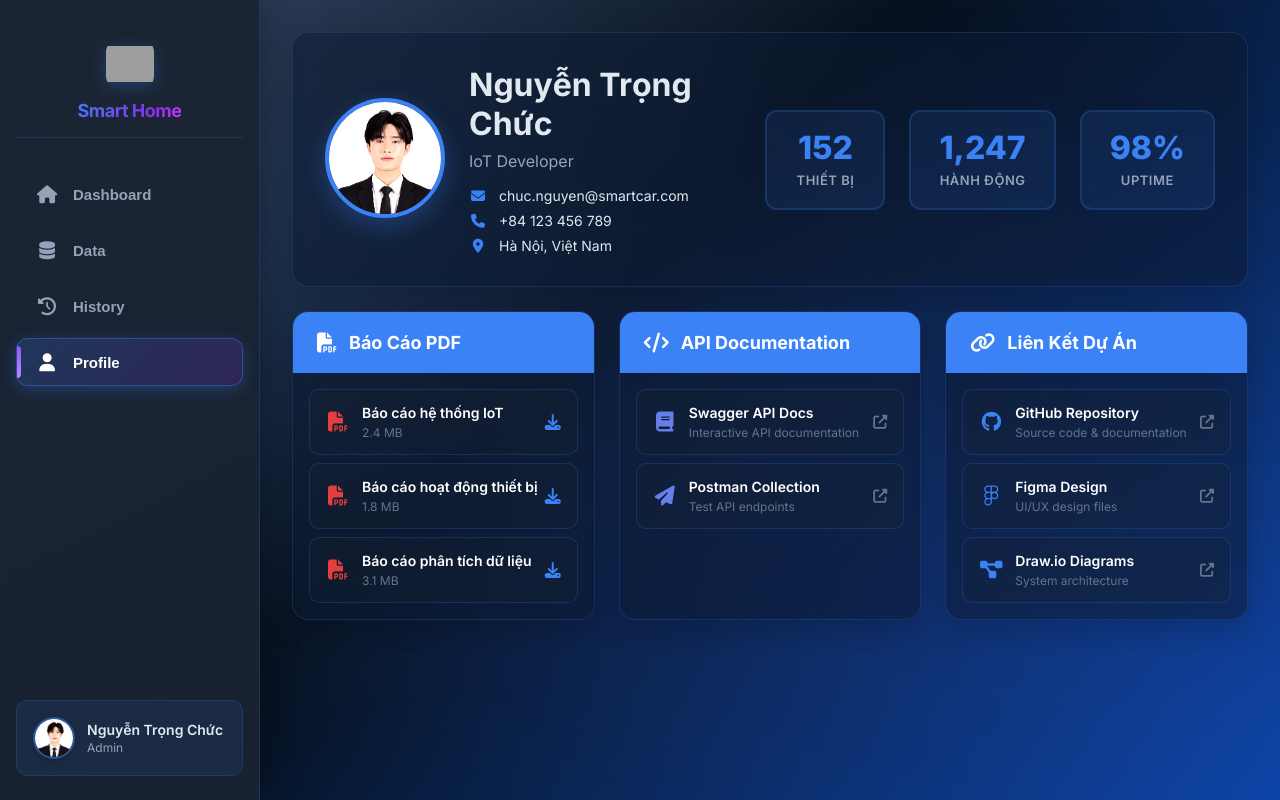
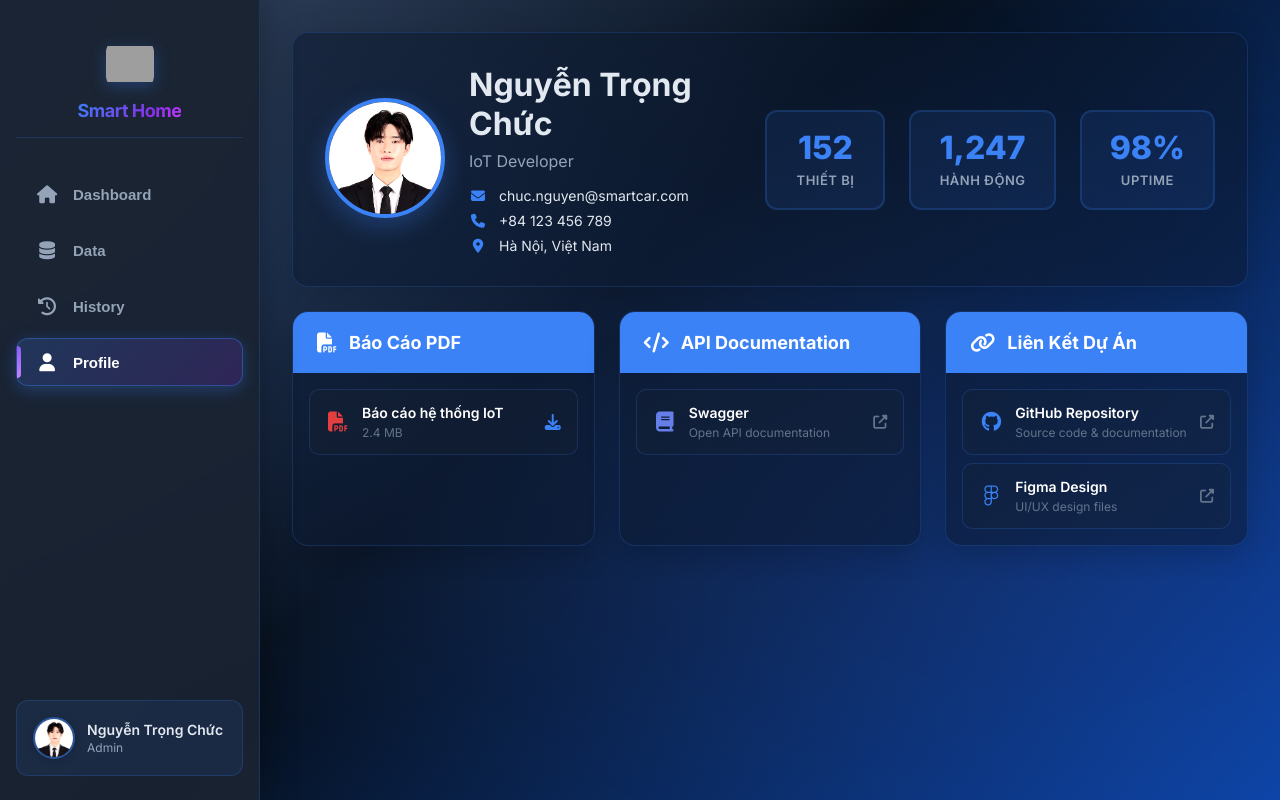
Before and after one commit to trongchuc09z/BTL_IOT, a plain HTML site: page FE/profile.html in a window 1280 px wide. Drawn offline with Linux system fonts and the light colour scheme; grey boxes are pictures that could not be loaded.

Commit message:
Feat : Swagger

```diff
--- a/BE/config/connectMqtt.js
+++ b/BE/config/connectMqtt.js
@@ -104,7 +104,9 @@ const connectMqtt = (io) => {
   client.on("message", async (topic, message) => {
     // 📊 Xử lý dữ liệu Sensor (topic = "home/sensor/data")
     if (topic === dataTopicResponse) {
+
       const sensorData = JSON.parse(message.toString());
+
       let temp = sensorData.temperature.toFixed(2);
       sensorData.temperature = temp;
       let humidity = sensorData.humidity;
--- a/FE/profile.html
+++ b/FE/profile.html
@@ -110,29 +110,8 @@
 										</div>
 										<i class="fas fa-download download-icon"></i>
 									</div>
-									<div class="list-item" onclick="downloadPDF('activity-report')">
-										<div class="item-left">
-											<i class="fas fa-file-pdf pdf-icon"></i>
-											<div class="item-text">
-												<span class="item-title">Báo cáo hoạt động thiết bị</span>
-												<span class="item-subtitle">1.8 MB</span>
-											</div>
-										</div>
-										<i class="fas fa-download download-icon"></i>
-									</div>
-									<div class="list-item" onclick="downloadPDF('analytics-report')">
-										<div class="item-left">
-											<i class="fas fa-file-pdf pdf-icon"></i>
-											<div class="item-text">
-												<span class="item-title">Báo cáo phân tích dữ liệu</span>
-												<span class="item-subtitle">3.1 MB</span>
-											</div>
-										</div>
-										<i class="fas fa-download download-icon"></i>
-									</div>
 								</div>
 							</div>
-
 							<!-- API Documentation -->
 							<div class="info-card">
 								<div class="card-header">
@@ -140,22 +119,12 @@
 									<h3>API Documentation</h3>
 								</div>
 								<div class="card-content">
-									<a href="https://swagger.io/tools/swagger-ui/" target="_blank" class="list-item link-item">
+									<a href="http://localhost:9999/api-docs" target="_blank" class="list-item link-item">
 										<div class="item-left">
 											<i class="fas fa-book api-icon"></i>
 											<div class="item-text">
-												<span class="item-title">Swagger API Docs</span>
-												<span class="item-subtitle">Interactive API documentation</span>
-											</div>
-										</div>
-										<i class="fas fa-external-link-alt"></i>
-									</a>
-									<a href="https://www.postman.com/" target="_blank" class="list-item link-item">
-										<div class="item-left">
-											<i class="fas fa-paper-plane api-icon"></i>
-											<div class="item-text">
-												<span class="item-title">Postman Collection</span>
-												<span class="item-subtitle">Test API endpoints</span>
+												<span class="item-title">Swagger</span>
+												<span class="item-subtitle">Open API documentation</span>
 											</div>
 										</div>
 										<i class="fas fa-external-link-alt"></i>
@@ -170,7 +139,7 @@
 									<h3>Liên Kết Dự Án</h3>
 								</div>
 								<div class="card-content">
-									<a href="https://github.com/smart-car-iot" target="_blank" class="list-item link-item">
+									<a href="https://github.com/trongchuc09z/BTL_IOT" target="_blank" class="list-item link-item">
 										<div class="item-left">
 											<i class="fab fa-github project-icon"></i>
 											<div class="item-text">
@@ -180,22 +149,12 @@
 										</div>
 										<i class="fas fa-external-link-alt"></i>
 									</a>
-									<a href="https://www.figma.com/" target="_blank" class="list-item link-item">
+									<a href="https://www.figma.com/design/FoIugpTaRjGx8UqYMjyQj2/IOT?node-id=0-1&p=f&t=9hpVJNLTVXUX4NAg-0" target="_blank" class="list-item link-item">
 										<div class="item-left">
 											<i class="fab fa-figma project-icon"></i>
 											<div class="item-text">
 												<span class="item-title">Figma Design</span>
 												<span class="item-subtitle">UI/UX design files</span>
-											</div>
-										</div>
-										<i class="fas fa-external-link-alt"></i>
-									</a>
-									<a href="https://app.diagrams.net/" target="_blank" class="list-item link-item">
-										<div class="item-left">
-											<i class="fas fa-project-diagram project-icon"></i>
-											<div class="item-text">
-												<span class="item-title">Draw.io Diagrams</span>
-												<span class="item-subtitle">System architecture</span>
 											</div>
 										</div>
 										<i class="fas fa-external-link-alt"></i>
```
Also changed, not shown: BE/app.js (+4 -11 lines), FE/dashboard.html (+5 -18 lines), 4 other files.
